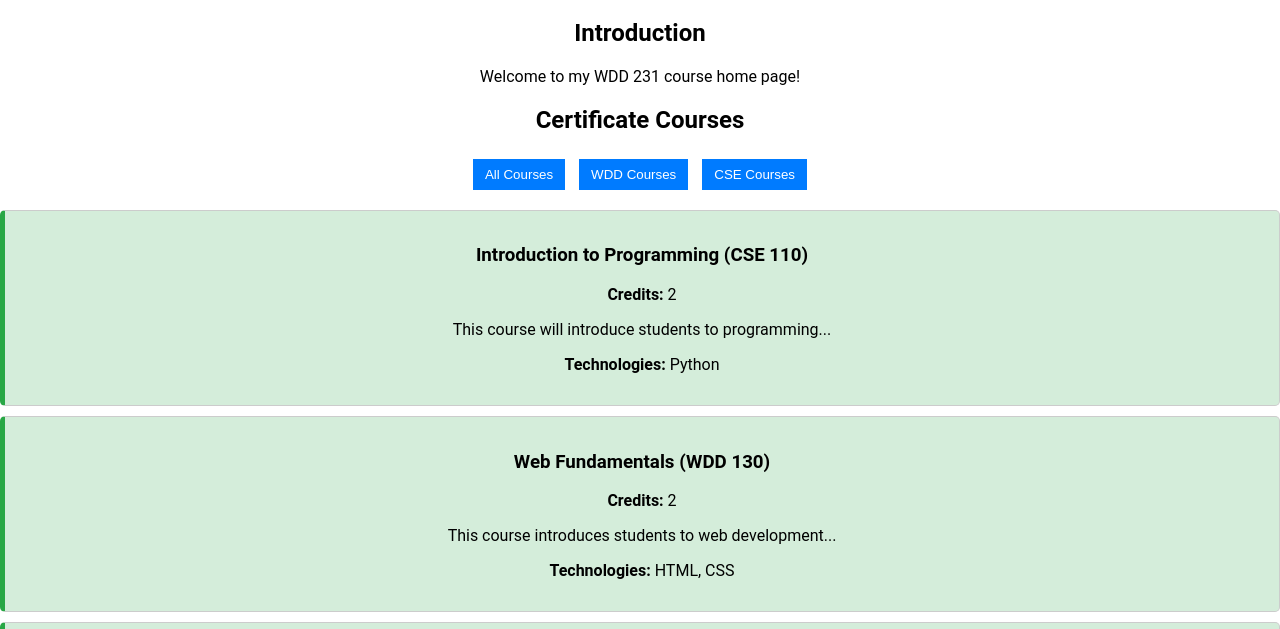
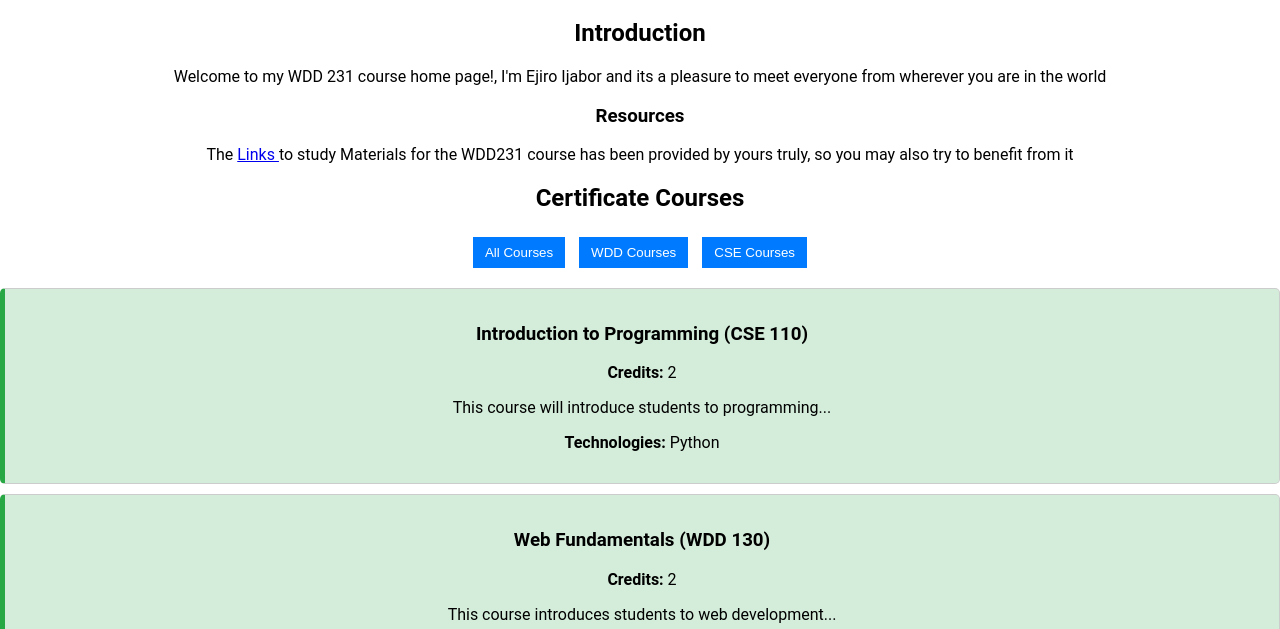
Before and after one commit to Suok9/wdd231, a plain HTML site: page index.html in a window 1280 px wide. Shown: the part 171-800 px from the top of the page. Drawn offline with Linux system fonts and the light colour scheme.

Commit message:
Update index.html

```diff
--- a/index.html
+++ b/index.html
@@ -4,7 +4,7 @@
     <meta charset="UTF-8">
     <meta name="viewport" content="width=device-width, initial-scale=1.0">
     <meta name="description" content="WDD 231 - Web Frontend Development Course Home Page">
-    <meta name="author" content="Your Name">
+    <meta name="author" content="Ejiro Ijabor">
     <title>WDD 231 - Course Home</title>
     <link rel="stylesheet" href="styles/style.css">
     <script src="scripts/navigation.js" defer></script>
@@ -22,7 +22,7 @@
         <ul id="nav-menu">
             <li><a href="index.html" class="active">Home</a></li>
             <li><a href="chamber.html">Chamber</a></li>
-            <li><a href="https://github.com/yourusername" target="_blank">GitHub Profile</a></li>
+            <li><a href="https://github.com/Suok9" target="_blank">GitHub Profile</a></li>
             <li><a href="https://linkedin.com" target="_blank">LinkedIn</a></li>
         </ul>
     </nav>
@@ -32,7 +32,11 @@
 
         <section>
             <h2>Introduction</h2>
-            <p>Welcome to my WDD 231 course home page!</p>
+            <p>Welcome to my WDD 231 course home page!, I'm Ejiro Ijabor and its a pleasure to meet everyone from wherever you are in the world</p>
+        </section>
+        <section>
+            <h3>Resources</h3>
+            <p>The <a href="https://byui-cse.github.io/wdd231-ww-course"> Links </a> to study Materials for the WDD231 course has been provided by yours truly, so you may also try to benefit from it </p>
         </section>
 
         <section id="courses">
```
